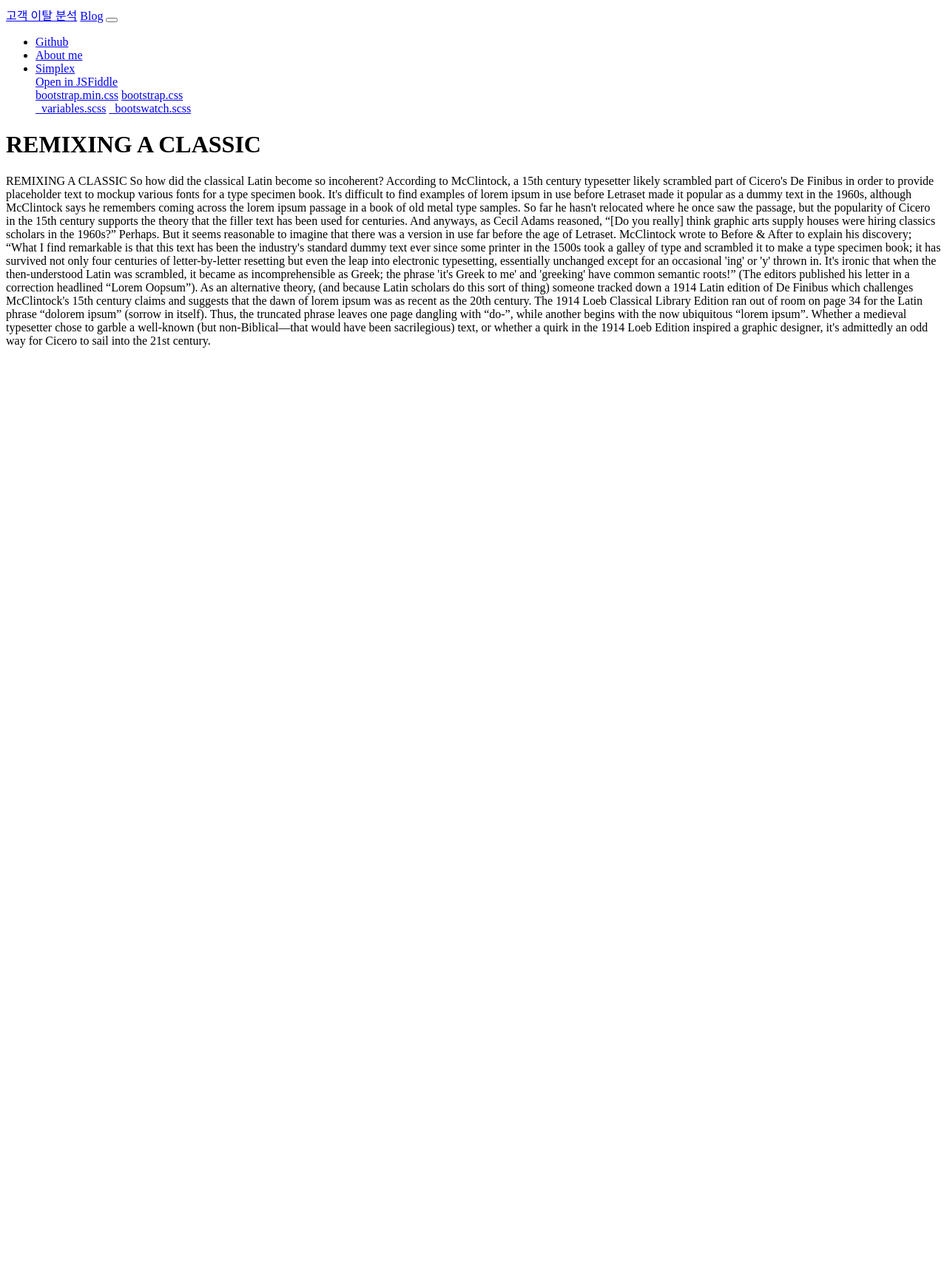
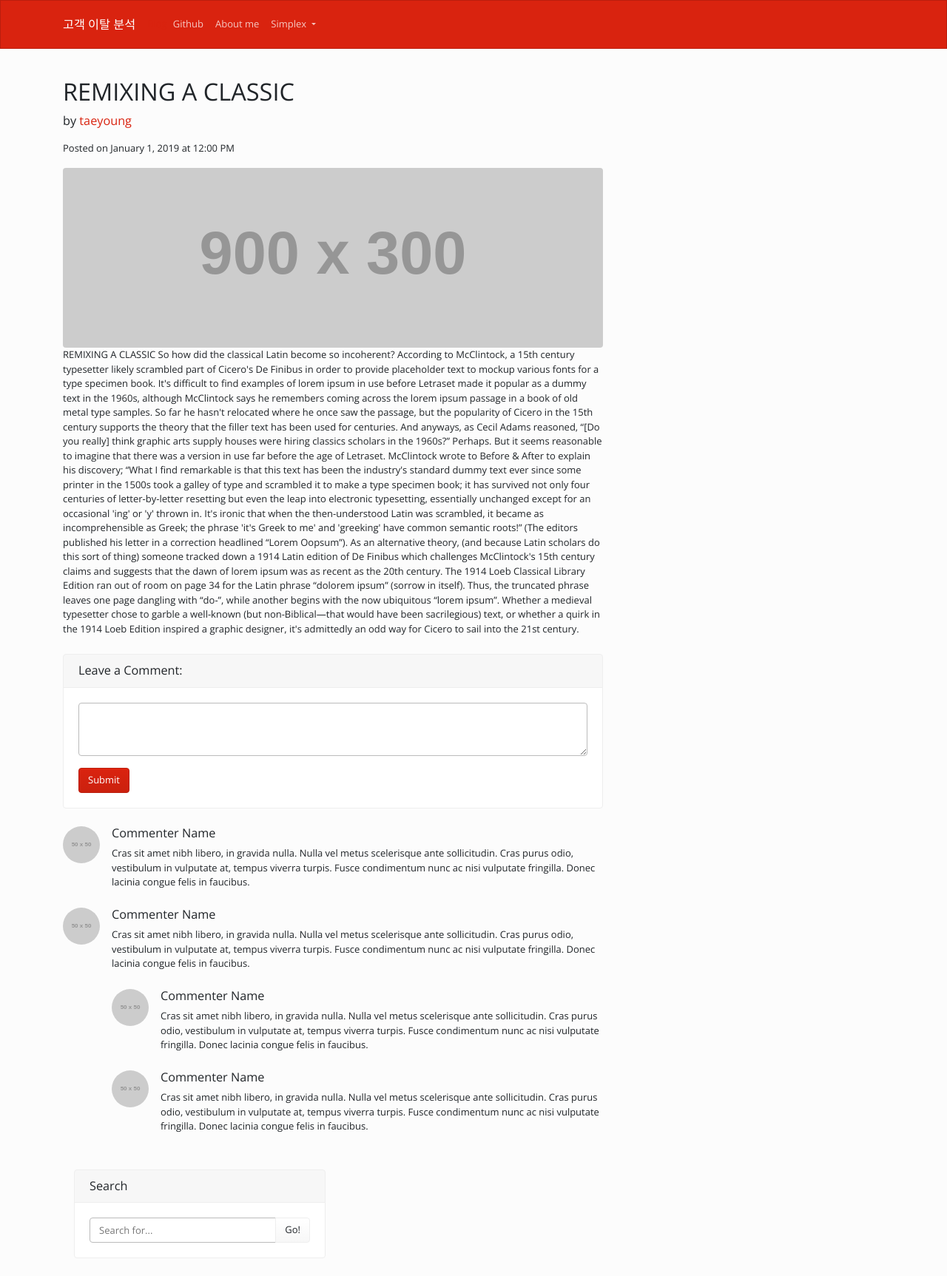
Before and after one commit to taeyoung02/Web-django, a Django app: page /blog/1/ in a window 1280 px wide. Shown: the whole page at 74% size. Before the commit the page ends 470 px from the top, so only its background shows below. Run offline with Django 3.2, Linux system fonts and the light colour scheme; data comes from the database, SQL or seed files in the repository; grey boxes labelled with a size stand in for pictures from a placeholder-image service; some libraries are stand-ins or nearby versions.

Commit message:
post detail basic functions

```diff
--- /dev/null
+++ b/blog/templates/blog/base.html
@@ -0,0 +1,90 @@
+<!DOCTYPE html>
+{% load static %}  {# bootstrap.css 가져옴 #}
+<html lang="ko">
+<head>
+    <meta charset="UTF-8">
+    <!-- 이 html을 extend한 다른 html에 block title이 없으면 이것을 그대로 사용
+    만약 block title이 있다면 그것을 사용 -->
+    <title>{% block title %}Blog{% endblock %}</title>
+    <meta name="viewport" content="width=device-width, initial-scale=1">
+    <meta http-equiv="X-UA-Compatible" content="IE=edge"/>
+    <link rel="stylesheet" href="{% static 'blog/bootstrap/bootstrap.css' %}" media="screen">
+    <link rel="stylesheet" href="{% static 'blog/_assets/css/custom.min.css' %}">
+
+</head>
+<div class="navbar navbar-expand-lg fixed-top navbar-dark bg-primary" id="navbar">
+    <div class="container">
+        <a href="../" class="navbar-brand">고객 이탈 분석</a>
+        <a href="../" class="navbar-toggle">Blog</a>
+        <button class="navbar-toggler" type="button" data-toggle="collapse" data-target="#navbarResponsive"
+                aria-controls="navbarResponsive" aria-expanded="false" aria-label="Toggle navigation">
+            <span class="navbar-toggler-icon"></span>
+        </button>
+        <div class="collapse navbar-collapse" id="navbarResponsive">
+            <ul class="navbar-nav">
+
+                <li class="nav-item">
+                    <a class="nav-link" href="https://github.com/taeyoung02/Web-django">Github</a>
+                </li>
+                <li class="nav-item">
+                    <a class="nav-link" href="about_me">About me</a>
+                </li>
+                <li class="nav-item dropdown">
+                    <a class="nav-link dropdown-toggle" data-toggle="dropdown" href="#" id="download">Simplex <span
+                            class="caret"></span></a>
+                    <div class="dropdown-menu" aria-labelledby="download">
+                        <a class="dropdown-item" target="_blank" href="https://jsfiddle.net/bootswatch/3he50zsf/">Open
+                            in JSFiddle</a>
+                        <div class="dropdown-divider"></div>
+                        <a class="dropdown-item" href="../4/simplex/bootstrap.min.css" download>bootstrap.min.css</a>
+                        <a class="dropdown-item" href="../4/simplex/bootstrap.css" download>bootstrap.css</a>
+                        <div class="dropdown-divider"></div>
+                        <a class="dropdown-item" href="../4/simplex/_variables.scss" download>_variables.scss</a>
+                        <a class="dropdown-item" href="../4/simplex/_bootswatch.scss" download>_bootswatch.scss</a>
+                    </div>
+                </li>
+            </ul>
+
+        </div>
+    </div>
+</div>
+
+<body>
+
+<div class="container">
+
+    <!--for문 -->
+
+    <div class="row">
+        <!-- Blog Entries Column -->
+        <div class="col-md-8" id="main_div">
+            {% block content %}
+            {% endblock %}
+
+        </div>
+        <!-- Sidebar Widgets Column -->
+        <div class="col-md-4" id="side_div">
+
+            <!-- Search Widget -->
+            <div class="card my-4">
+                <h5 class="card-header">Search</h5>
+                <div class="card-body">
+                    <div class="input-group">
+                        <input type="text" class="form-control" placeholder="Search for...">
+                        <span class="input-group-append">
+                <button class="btn btn-secondary" type="button">Go!</button>
+              </span>
+                    </div>
+                </div>
+            </div>
+        </div>
+    </div>
+</div>
+    <script src="{% static 'blog/_assets/js/jquery.min.js' %}"></script>
+    <script src="https://cdn.jsdelivr.net/npm/popper.js@1.16.0/dist/umd/popper.min.js"
+            integrity="sha384-Q6E9RHvbIyZFJoft+2mJbHaEWldlvI9IOYy5n3zV9zzTtmI3UksdQRVvoxMfooAo"
+            crossorigin="anonymous"></script>
+    <script src="{% static 'blog/bootstrap/bootstrap.min.js' %}"></script>
+    <script src="{% static 'blog/_assets/js/custom.js' %}"></script>
+</body>
+</html>
--- a/blog/templates/blog/post_detail.html
+++ b/blog/templates/blog/post_detail.html
@@ -1,50 +1,83 @@
-<!DOCTYPE html>
-<html lang="en">
-<head>
-    <meta charset="UTF-8">
-    <title>{{ object.title }} - Blog</title>
-</head>
-<body>
-<div class="navbar navbar-expand-lg fixed-top navbar-dark bg-primary" id="navbar">
-    <div class="container">
-        <a href="../" class="navbar-brand">고객 이탈 분석</a>
-        <a href="../" class="navbar-toggle">Blog</a>
-        <button class="navbar-toggler" type="button" data-toggle="collapse" data-target="#navbarResponsive"
-                aria-controls="navbarResponsive" aria-expanded="false" aria-label="Toggle navigation">
-            <span class="navbar-toggler-icon"></span>
-        </button>
-        <div class="collapse navbar-collapse" id="navbarResponsive">
-            <ul class="navbar-nav">
+<!-- base.html과 연결 -->
+{% extends 'blog/base.html' %}
 
-                <li class="nav-item">
-                    <a class="nav-link" href="https://github.com/taeyoung02/Web-django">Github</a>
-                </li>
-                <li class="nav-item">
-                    <a class="nav-link" href="about_me">About me</a>
-                </li>
-                <li class="nav-item dropdown">
-                    <a class="nav-link dropdown-toggle" data-toggle="dropdown" href="#" id="download">Simplex <span
-                            class="caret"></span></a>
-                    <div class="dropdown-menu" aria-labelledby="download">
-                        <a class="dropdown-item" target="_blank" href="https://jsfiddle.net/bootswatch/3he50zsf/">Open
-                            in JSFiddle</a>
-                        <div class="dropdown-divider"></div>
-                        <a class="dropdown-item" href="../4/simplex/bootstrap.min.css" download>bootstrap.min.css</a>
-                        <a class="dropdown-item" href="../4/simplex/bootstrap.css" download>bootstrap.css</a>
-                        <div class="dropdown-divider"></div>
-                        <a class="dropdown-item" href="../4/simplex/_variables.scss" download>_variables.scss</a>
-                        <a class="dropdown-item" href="../4/simplex/_bootswatch.scss" download>_bootswatch.scss</a>
-                    </div>
-                </li>
-            </ul>
+{% block title %}{{ object.title }} - Blog{% endblock %}
+
+{% block content %}
+
+    <!-- Title -->
+    <h1 class="mt-4">{{ object.title }}</h1>
+
+    <!-- Author -->
+    <p class="lead">
+        by
+        <a href="#">{{ object.author.username }}</a>
+    </p>
+
+    <!-- Date/Time -->
+    <p>Posted on January 1, 2019 at 12:00 PM</p>
+
+    <!-- Preview Image -->
+    <img class="img-fluid rounded" src="http://placehold.it/900x300" alt="">
+
+    <!-- Post Content -->
+    {{ object.content }}
+
+    <!-- Comments Form -->
+    <div class="card my-4">
+        <h5 class="card-header">Leave a Comment:</h5>
+        <div class="card-body">
+            <form>
+                <div class="form-group">
+                    <textarea class="form-control" rows="3"></textarea>
+                </div>
+                <button type="submit" class="btn btn-primary">Submit</button>
+            </form>
+        </div>
+    </div>
+
+    <!-- Single Comment -->
+    <div class="media mb-4">
+        <img class="d-flex mr-3 rounded-circle" src="http://placehold.it/50x50" alt="">
+        <div class="media-body">
+            <h5 class="mt-0">Commenter Name</h5>
+            Cras sit amet nibh libero, in gravida nulla. Nulla vel metus scelerisque ante sollicitudin. Cras purus odio,
+            vestibulum in vulputate at, tempus viverra turpis. Fusce condimentum nunc ac nisi vulputate fringilla. Donec
+            lacinia congue felis in faucibus.
+        </div>
+    </div>
+
+    <!-- Comment with nested comments -->
+    <div class="media mb-4">
+        <img class="d-flex mr-3 rounded-circle" src="http://placehold.it/50x50" alt="">
+        <div class="media-body">
+            <h5 class="mt-0">Commenter Name</h5>
+            Cras sit amet nibh libero, in gravida nulla. Nulla vel metus scelerisque ante sollicitudin. Cras purus odio,
+            vestibulum in vulputate at, tempus viverra turpis. Fusce condimentum nunc ac nisi vulputate fringilla. Donec
+            lacinia congue felis in faucibus.
+
+            <div class="media mt-4">
+                <img class="d-flex mr-3 rounded-circle" src="http://placehold.it/50x50" alt="">
+                <div class="media-body">
+                    <h5 class="mt-0">Commenter Name</h5>
+                    Cras sit amet nibh libero, in gravida nulla. Nulla vel metus scelerisque ante sollicitudin. Cras
+                    purus odio, vestibulum in vulputate at, tempus viverra turpis. Fusce condimentum nunc ac nisi
+                    vulputate fringilla. Donec lacinia congue felis in faucibus.
+                </div>
+            </div>
+
+            <div class="media mt-4">
+                <img class="d-flex mr-3 rounded-circle" src="http://placehold.it/50x50" alt="">
+                <div class="media-body">
+                    <h5 class="mt-0">Commenter Name</h5>
+                    Cras sit amet nibh libero, in gravida nulla. Nulla vel metus scelerisque ante sollicitudin. Cras
+                    purus odio, vestibulum in vulputate at, tempus viverra turpis. Fusce condimentum nunc ac nisi
+                    vulputate fringilla. Donec lacinia congue felis in faucibus.
+                </div>
+            </div>
 
         </div>
     </div>
-</div>
 
-<h1>{{ object.title }}</h1>
-<div>
-    {{ object.content }}
-</div>
-</body>
-</html>
+    </div>
+{% endblock %}
```
Also changed, not shown: blog/templates/blog/post_list.html (+10 -92 lines), blog/tests.py (+11 -0 lines).
